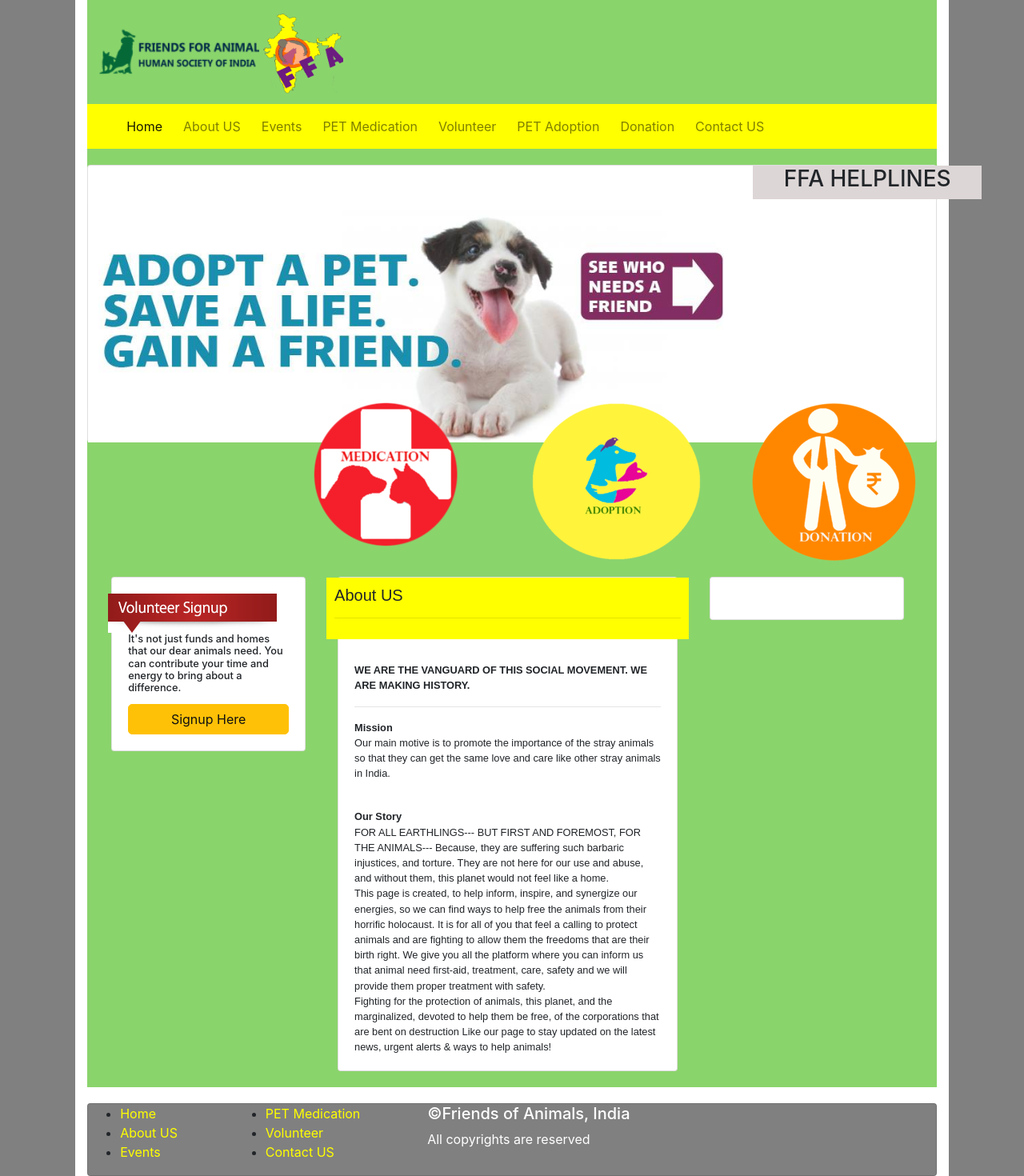
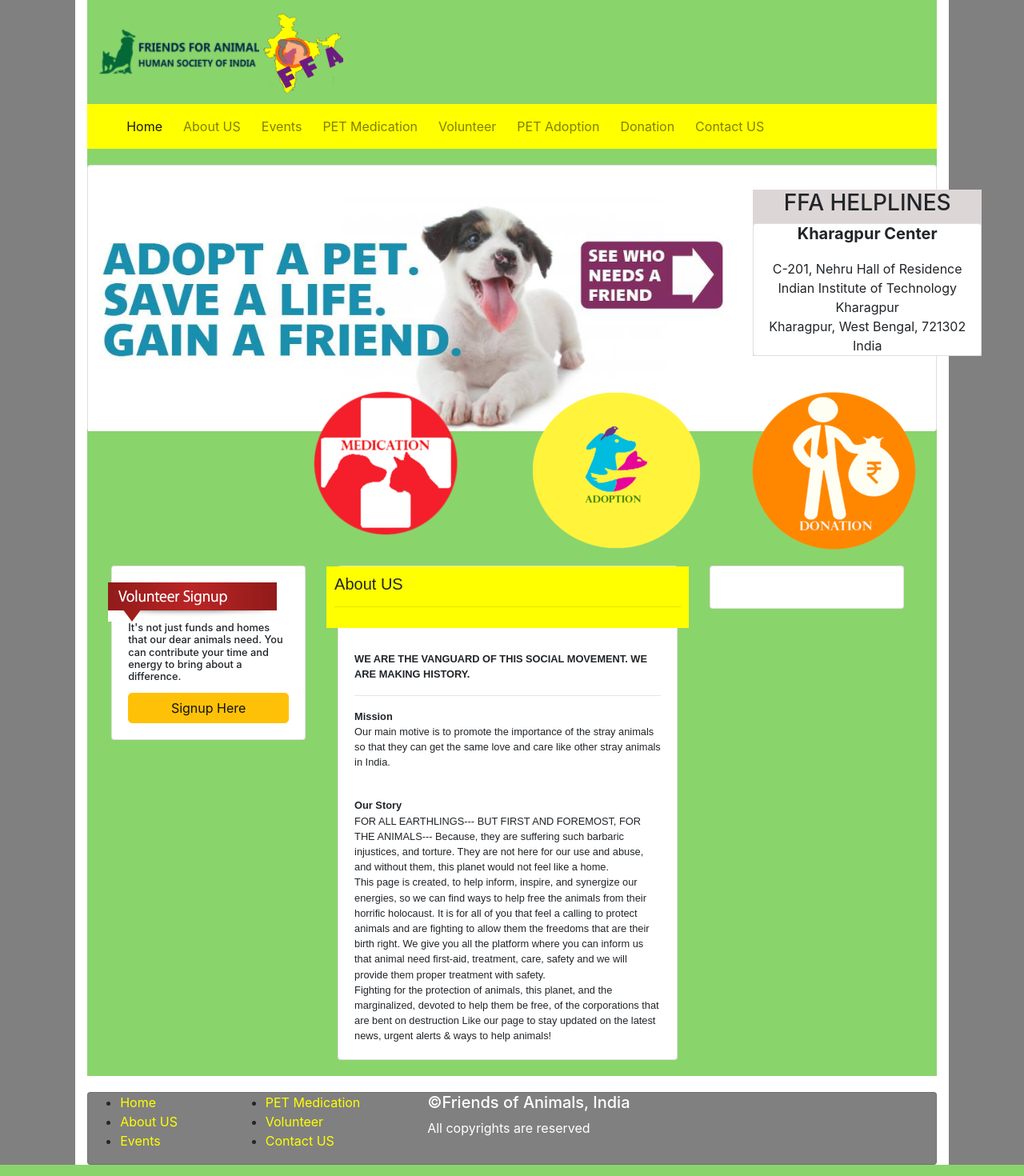
Before and after one commit to rajesh67/ffa1, a Django app: page /about/ in a window 1280 px wide. Shown: the whole page at 80% size. Run offline with Django 3.2, Linux system fonts and the light colour scheme; some libraries are stand-ins or nearby versions.

```diff
--- a/templates/base.html
+++ b/templates/base.html
@@ -83,13 +83,27 @@
 
       <!-- SlideShow Start -->
       <div class="slideShowPanel card" style="margin-top: 20px; border-bottom: 1px red;">
-        <div class="helplineContatcts" style="z-index: 3; width: 27%;background-color: #ddd6d6; margin-left: 831px;">
+        <div class="helplineContatcts" style="z-index: 3; width: 27%;background-color: #ddd6d6; margin-left: 831px; margin-top: 30px;">
           <div class="text-center">
             <h3>FFA HELPLINES</h3>
-            <h4></h4>
+            <div class="centers-list">
+              <div class="operating-center-details">
+                <div class="card">
+                  <div class="card-title">
+                    <h5><strong>Kharagpur Center</strong></h5>
+                  </div>
+                  <div class="card-text">
+                    C-201, Nehru Hall of Residence<br>
+                    Indian Institute of Technology Kharagpur<br>
+                    Kharagpur, West Bengal, 721302<br>
+                    India
+                  </div>
+                </div>
+              </div>
+            </div>
           </div>
         </div>
-        <img src="{{ MEDIA_URL }}images/bigImage.jpg" style="width: 75%;" style="border-bottom: 1px red;" width="200px;">
+        <img src="{{ MEDIA_URL }}images/bigImage.jpg" style="width: 75%; margin-top: -210px;" width="200px;">
       </div>
       <!-- SlideShow End -->
 
```
